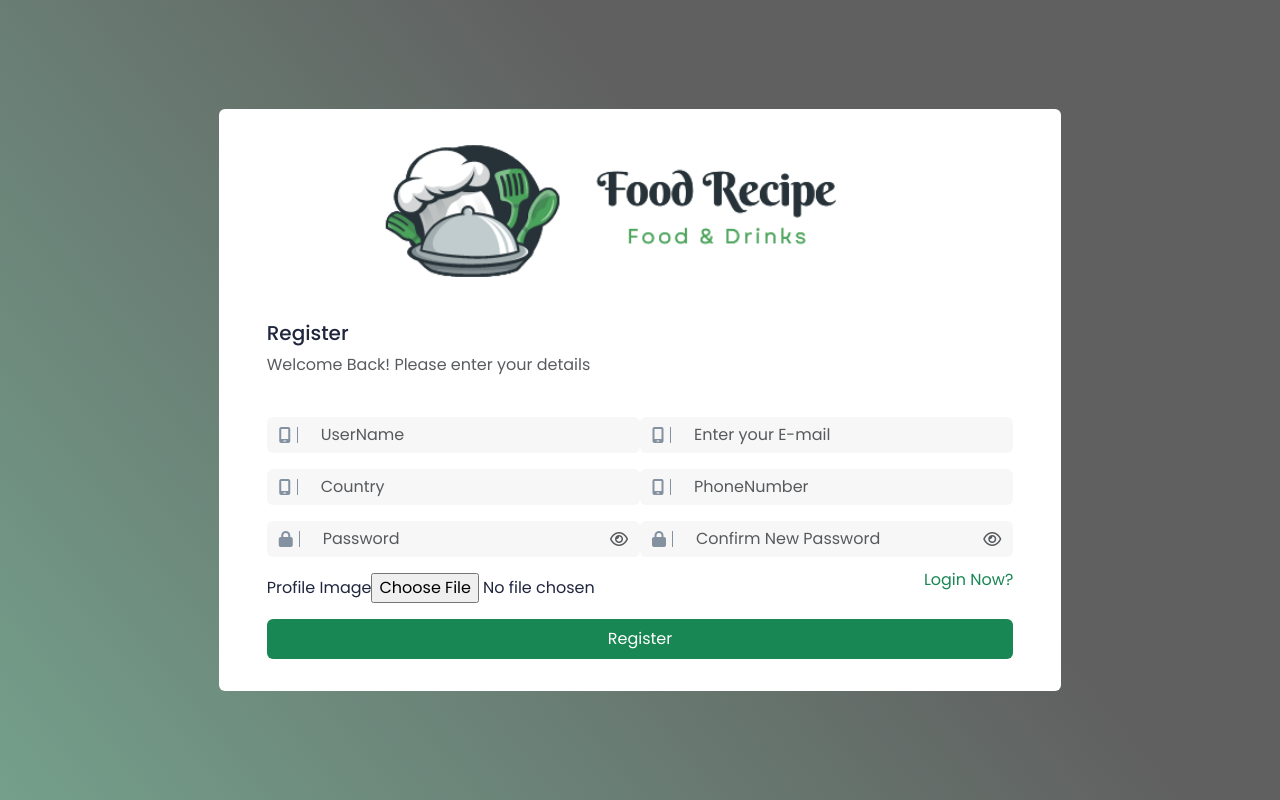
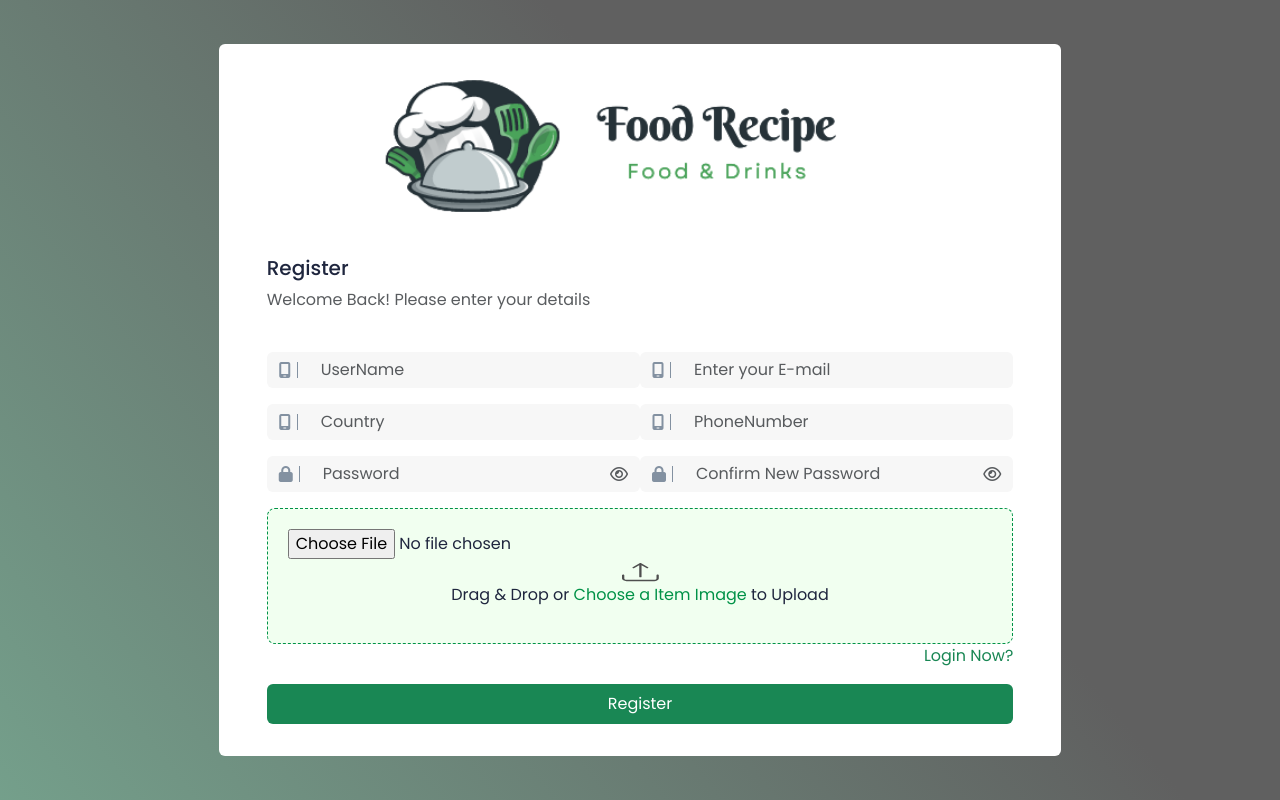
Before and after one commit to menna-elgindy/food-app, a React (Vite) app: page /register in a window 1280 px wide. Built offline with nearby package versions, Linux system fonts and the light colour scheme.

Commit message:
register & verify with issue

```diff
--- a/package.json
+++ b/package.json
@@ -17,6 +17,7 @@
     "react": "^18.3.1",
     "react-bootstrap": "^2.10.5",
     "react-dom": "^18.3.1",
+    "react-dropzone": "^14.3.5",
     "react-hook-form": "^7.53.1",
     "react-pro-sidebar": "^1.1.0",
     "react-router-dom": "^6.27.0",
--- a/src/index.css
+++ b/src/index.css
@@ -26,9 +26,9 @@ body{
     padding-right:6px
 
 }
-input[type='file']{
+/*input[type='file']{
     width:70%;
-}
+}*/
 .sidebar-color{
     background-color: #1F263E;
     border-radius:0 60px 0 0 ;
@@ -139,3 +139,9 @@ input[type='file']{
     white-space: nowrap;
     border-width: 0;
 }
+
+.input-img {
+    opacity: 1 !important;
+    display: block !important;
+    position: relative !important;
+  }
--- a/src/modules/authentication/components/Registeration/Registeration.jsx
+++ b/src/modules/authentication/components/Registeration/Registeration.jsx
@@ -1,19 +1,38 @@
-import React ,{useEffect, useState}from 'react'
+import React ,{useEffect, useState,useCallback}from 'react'
 import { Link, useNavigate } from 'react-router-dom'
 import { useForm } from 'react-hook-form'
 import axios from 'axios';
 import { toast } from 'react-toastify';
 import { axiosInstance, USERS_URLS } from '../../../../services/urls/urls';
 import { Email_VALIDATION, PASSWORD_VALIDATION } from '../../../../services/urls/validations';
+import { useDropzone } from 'react-dropzone';
+
 
 export default function Registeration() {
-    let {register,formState:{errors,isSubmitting},handleSubmit,watch,trigger} = useForm({mode:'onChange'});
+    let {register,formState:{errors,isSubmitting},handleSubmit,watch,trigger,setValue} = useForm({mode:'onChange'});
     let navigate = useNavigate();
     let [showPassword,setShowPassword]=useState(false);
 
     const togglePasswordVisibility =()=>{
       setShowPassword(prevState =>! prevState)
     }
+    const profileImage = watch("profileImage", null);
+
+        // Handle file drop
+        const onDrop = useCallback(
+          (acceptedFiles) => {
+              if (acceptedFiles.length > 0) {
+              // Replace the file if one already exists
+              setValue("profileImage", acceptedFiles[0], { shouldValidate: true });
+              }
+          },
+          [setValue]
+          );
+
+          const { getRootProps, getInputProps, isDragActive, open } = useDropzone({
+          onDrop,
+          multiple: false, // Restrict to a single file
+          });
 
     const onSubmit =async(data)=>{
       console.log(data)
@@ -24,7 +43,7 @@ export default function Registeration() {
         if(key !=='profileImage'){
             formData.append(key,data[key])
         }else{
-            formData.append(key,data?.[key]?.[0])
+            formData.append(key,data?.[key]?.[0] || data[key])
         }
     }
       try{
@@ -187,7 +206,8 @@ export default function Registeration() {
         {errors.confirmPassword&&<span className='text-danger '>{errors.confirmPassword.message}</span>}
       </div>
     </div>
-    <div className='d-flex justify-content-between align-items-center'>
+    {/*Profile image */}
+   { /*<div className='d-flex justify-content-between align-items-center'>
       <div className=" mt-3">
         <span>Profile Image</span>
           <input
@@ -196,9 +216,49 @@ export default function Registeration() {
             aria-describedby="basic-addon1"
             {...register('profileImage')}
             />
+        </div>*/}
+        <div className='text-end pt-3'>
+            <div
+                    {...getRootProps(
+                        {onClick:() => document.getElementById("profileImage").click()}
+                    )}
+                    style={{
+                    border: '1px dashed #009247',
+                    borderRadius: "8px",
+                    padding: "20px",
+                    textAlign: "center",
+                    cursor: "pointer",
+                    backgroundColor: '#F1FFF0'
+
+                    }}
+                >
+                    {/* Hidden Input for React Hook Form */}
+                    <input
+                    {...getInputProps()}
+                    id='profileImage'
+                    className='input-img'
+                    {...register("profileImage")}
+                    />
+                    {isDragActive ? (
+                    <p>Drop the file here...</p>
+                    ) : (
+                        <>
+                        <svg width="37" height="22" viewBox="0 0 37 22" fill="none" xmlns="http://www.w3.org/2000/svg">
+                    <path d="M1.1472 13.6199C1.78241 13.6199 2.29734 13.9113 2.29734 14.2707V17.5249C2.29734 18.2437 3.3272 18.8265 4.59761 18.8265H32.2008C33.4712 18.8265 34.5011 18.2437 34.5011 17.5249V14.2707C34.5011 13.9113 35.016 13.6199 35.6512 13.6199C36.2864 13.6199 36.8014 13.9113 36.8014 14.2707V17.5249C36.8014 18.9626 34.7416 20.1282 32.2008 20.1282H4.59761C2.0568 20.1282 -0.00292969 18.9626 -0.00292969 17.5249V14.2707C-0.00292969 13.9113 0.512003 13.6199 1.1472 13.6199Z" fill="#4F4F4F"/>
+                    <path d="M17.5859 2.22578C18.0351 1.97162 18.7633 1.97162 19.2125 2.22578L26.1133 6.13074C26.5624 6.3849 26.5624 6.79698 26.1133 7.05115C25.6641 7.30531 24.9359 7.30531 24.4868 7.05115L19.5494 4.25722V15.7025C19.5494 16.062 19.0344 16.3533 18.3992 16.3533C17.764 16.3533 17.2491 16.062 17.2491 15.7025V4.25722L12.3117 7.05115C11.8625 7.30531 11.1343 7.30531 10.6851 7.05115C10.236 6.79698 10.236 6.3849 10.6851 6.13074L17.5859 2.22578Z" fill="#4F4F4F"/>
+                    </svg>
+                     <p>Drag & Drop or<span style={{color:'#009247'}}> Choose a Item Image</span> to Upload</p>
+                     </>
+                    )}
+                </div>
+
+                {/* Display Selected Image */}
+                {profileImage && <p className='text-start'>Selected Image: {profileImage?.name||profileImage[0]?.name}</p>}
+
+        <Link to='/login' className='text-decoration-none text-success' >Login Now?</Link>
         </div>
-        <Link to='/login' className='text-decoration-none text-success' >Login Now?</Link>
-    </div>
+
+    {/*</div>*/}
       <button
         className='btn btn-success w-100 text-white rounded rounded-2 border-0 my-3 py-2'
         disabled={isSubmitting}
--- a/src/modules/authentication/components/ResetPass/ResetPass.jsx
+++ b/src/modules/authentication/components/ResetPass/ResetPass.jsx
@@ -21,6 +21,7 @@ export default function ResetPass() {
       try{
           let response = await axiosInstance.post(USERS_URLS.RESET_PASSWORD,data)
           toast.success('Password changed successfully')
+          sessionStorage.clear()
           navigate('/login')
       }catch(error){
         toast.error(error.response.data.message)
--- a/src/modules/authentication/components/VerfiyUser/VerifyUser.jsx
+++ b/src/modules/authentication/components/VerfiyUser/VerifyUser.jsx
@@ -6,10 +6,10 @@ import { Email_VALIDATION } from '../../../../services/urls/validations';
 import { toast } from 'react-toastify';
 
 export default function VerifyUser() {
-    let {register,setValue,formState:{errors,isSubmitting},handleSubmit,watch,trigger} = useForm({mode:'onChange'});
+    let {register,setValue,formState:{errors,isSubmitting},handleSubmit} = useForm({mode:'onChange'});
     let navigate = useNavigate();
     let [storedEmail, setStoredEmail]=useState('')
-    let [showPassword,setShowPassword]=useState(false);
+
 
     useEffect(()=>{// populate the email from prevoius step
         setStoredEmail(sessionStorage.getItem('email'))
@@ -22,6 +22,7 @@ export default function VerifyUser() {
         try{
             let response = await axiosInstance.put(USERS_URLS.VERIFY_USER,data)
             toast.success('Verified successfully')
+            sessionStorage.clear()
             navigate('/login')
         }catch(error){
           toast.error(error.response.data.message)
--- a/src/modules/recipes/components/RecipeForm/RecipeForm.jsx
+++ b/src/modules/recipes/components/RecipeForm/RecipeForm.jsx
@@ -1,4 +1,4 @@
-import React, { useEffect, useState } from 'react'
+import React, { useCallback, useEffect, useState } from 'react'
 import { Link, useNavigate, useParams } from 'react-router-dom'
 import styles from './RecipeForm.module.css'
 import { useForm } from 'react-hook-form';
@@ -7,13 +7,32 @@ import { toast } from 'react-toastify';
 import useBeforUnload from '../../../../hooks/useBeforUnload';
 import useCategories from '../../../categories/hooks/useCategories';
 import useTags from '../../../../hooks/useTags';
+import { useDropzone } from 'react-dropzone';
 export default function RecipeForm() {
-    const {register,formState:{errors ,isSubmitting},setValue,handleSubmit} = useForm({mode:'onChange'});
+    const {register,formState:{errors ,isSubmitting},setValue,watch,handleSubmit} = useForm({mode:'onChange'});
     const categoriesQuery = useCategories()
     const TagsQuery = useTags();
     const navigate =useNavigate()
     const params = useParams()
     const isNewRecipe = !params.recipeId
+
+    const recipeImage = watch("recipeImage", null);
+
+    // Handle file drop
+    const onDrop = useCallback(
+    (acceptedFiles) => {
+        if (acceptedFiles.length > 0) {
+        // Replace the file if one already exists
+        setValue("recipeImage", acceptedFiles[0], { shouldValidate: true });
+        }
+    },
+    [setValue]
+    );
+
+    const { getRootProps, getInputProps, isDragActive, open } = useDropzone({
+    onDrop,
+    multiple: false, // Restrict to a single file
+    });
 
     useBeforUnload();
 
@@ -33,16 +52,21 @@ export default function RecipeForm() {
         }
     },[])
 
+
     const onSubmit =async(data)=>{
+        console.log(data)
         const formData = new FormData()
 
         for(let key in data){
             if(key !=='recipeImage'){
                 formData.append(key,data[key])
             }else{
-                formData.append(key,data?.[key]?.[0])
+                formData.append(key,data?.[key]?.[0] || data[key])
             }
         }
+            /*for(let key in data){
+                    formData.append(key,data[key])
+            }*/
 
         try{
             let response = await axiosInstance[isNewRecipe?'post':'put'](isNewRecipe?RECIPE_URL.ADD_RECIPE:RECIPE_URL.UPDATE_RECIPE(params.recipeId),formData);
@@ -61,7 +85,7 @@ export default function RecipeForm() {
                 <h3>Fill the <span style={{color: '#009247'}}>Recipes</span> !</h3>
                 <p>you can now fill the meals easily using the table and form , click here and sill it with the table !</p>
             </div>
-            <Link to='/dashboard/recipes' className={styles['btn-primary']}>All Recipes <svg width="18" height="15" viewBox="0 0 18 15" fill="none" xmlns="http://www.w3.org/2000/svg">
+            <Link to='/recipes' className={styles['btn-primary']}>All Recipes <svg width="18" height="15" viewBox="0 0 18 15" fill="none" xmlns="http://www.w3.org/2000/svg">
             <path d="M17.9927 7.70752C17.9927 8.01676 17.8783 8.28271 17.6494 8.50537L11.5542 14.5913C11.4367 14.7088 11.313 14.7954 11.1831 14.8511C11.0532 14.9067 10.9202 14.9346 10.7842 14.9346C10.4749 14.9346 10.2214 14.8356 10.0234 14.6377C9.82552 14.446 9.72656 14.2048 9.72656 13.9141C9.72656 13.7656 9.75749 13.6265 9.81934 13.4966C9.875 13.3667 9.95231 13.2523 10.0513 13.1533L12.1294 11.0566L15.5156 7.94873L15.8867 8.58887L12.6118 8.78369H1.46045C1.13883 8.78369 0.879069 8.68473 0.681152 8.48682C0.477051 8.2889 0.375 8.02913 0.375 7.70752C0.375 7.39209 0.477051 7.13542 0.681152 6.9375C0.879069 6.73958 1.13883 6.64063 1.46045 6.64063L12.6118 6.64062L15.8867 6.83545L15.5156 7.46631L12.1294 4.36768L10.0513 2.271C9.95231 2.17204 9.875 2.05762 9.81934 1.92773C9.75749 1.79785 9.72656 1.65869 9.72656 1.51025C9.72656 1.21956 9.82552 0.978353 10.0234 0.786621C10.2214 0.588704 10.4749 0.489746 10.7842 0.489746C11.0625 0.489746 11.3161 0.601074 11.5449 0.82373L17.6494 6.91895C17.8783 7.13542 17.9927 7.39827 17.9927 7.70752Z" fill="white"/>
             </svg>
             </Link>
@@ -132,7 +156,7 @@ export default function RecipeForm() {
                 </div>
                 {errors.description&&<span className='text-danger '>{errors.description.message}</span>}
                 {/*Recipe Image */}
-                <div>
+                {/*<div>
                     <span style={{paddingRight:'10px'}}>Recipe Image</span>
                     <input
                         type="file"
@@ -140,7 +164,44 @@ export default function RecipeForm() {
                         aria-describedby="basic-addon1"
                         {...register('recipeImage')}
                         />
+                </div>*/}
+                <div
+                    {...getRootProps(
+                        {onClick:() => document.getElementById("recipeImage").click()}
+                    )}
+                    style={{
+                    border: '1px dashed #009247',
+                    borderRadius: "8px",
+                    padding: "20px",
+                    textAlign: "center",
+                    cursor: "pointer",
+                    backgroundColor: '#F1FFF0'
+
+                    }}
+                >
+                    {/* Hidden Input for React Hook Form */}
+                    <input
+                    {...getInputProps()}
+                    id='recipeImage'
+                    className='input-img'
+                    {...register("recipeImage")}
+                    />
+                    {isDragActive ? (
+                    <p>Drop the file here...</p>
+                    ) : (
+                        <>
+                        <svg width="37" height="22" viewBox="0 0 37 22" fill="none" xmlns="http://www.w3.org/2000/svg">
+                    <path d="M1.1472 13.6199C1.78241 13.6199 2.29734 13.9113 2.29734 14.2707V17.5249C2.29734 18.2437 3.3272 18.8265 4.59761 18.8265H32.2008C33.4712 18.8265 34.5011 18.2437 34.5011 17.5249V14.2707C34.5011 13.9113 35.016 13.6199 35.6512 13.6199C36.2864 13.6199 36.8014 13.9113 36.8014 14.2707V17.5249C36.8014 18.9626 34.7416 20.1282 32.2008 20.1282H4.59761C2.0568 20.1282 -0.00292969 18.9626 -0.00292969 17.5249V14.2707C-0.00292969 13.9113 0.512003 13.6199 1.1472 13.6199Z" fill="#4F4F4F"/>
+                    <path d="M17.5859 2.22578C18.0351 1.97162 18.7633 1.97162 19.2125 2.22578L26.1133 6.13074C26.5624 6.3849 26.5624 6.79698 26.1133 7.05115C25.6641 7.30531 24.9359 7.30531 24.4868 7.05115L19.5494 4.25722V15.7025C19.5494 16.062 19.0344 16.3533 18.3992 16.3533C17.764 16.3533 17.2491 16.062 17.2491 15.7025V4.25722L12.3117 7.05115C11.8625 7.30531 11.1343 7.30531 10.6851 7.05115C10.236 6.79698 10.236 6.3849 10.6851 6.13074L17.5859 2.22578Z" fill="#4F4F4F"/>
+                    </svg>
+                     <p>Drag & Drop or<span style={{color:'#009247'}}> Choose a Item Image</span> to Upload</p>
+                     </>
+                    )}
                 </div>
+
+                {/* Display Selected Image */}
+                {recipeImage && <p>Selected Image: {recipeImage?.name||recipeImage[0]?.name}</p>}
+
                 <div className='d-flex justify-content-end'>
                     <Link to='/dashboard/recipes' className={styles['btn-primary-outline']}>Cancle</Link>
                     <button disabled={isSubmitting} type='submit' className={styles['btn-primary']}>
--- a/src/modules/recipes/components/RecipesList/RecipesList.jsx
+++ b/src/modules/recipes/components/RecipesList/RecipesList.jsx
@@ -2,7 +2,7 @@ import React,{useState,useEffect} from 'react'
 import Header from '../../../shared/components/Header/Header'
 import image from '../../../../assets/imgs/recipes-img.png'
 import DeleteConfirmation from '../../../shared/components/DeleteConfirmation/DeleteConfirmation';
-import { axiosInstance, RECIPE_URL } from '../../../../services/urls/urls';
+import { axiosInstance, baseImageURL, RECIPE_URL } from '../../../../services/urls/urls';
 import NoData from '../../../shared/components/NoData/NoData';
 import { Link } from 'react-router-dom';
 
@@ -88,7 +88,7 @@ export default function RecipesList() {
               { recipesItems.length>0?recipesItems.map((recipe)=>
                   <tr key={recipe.id}>
                     <td>{recipe.name}</td>
-                    <td>{recipe.imagePath?<img src={`https://upskilling-egypt.com:3006/${recipe.imagePath}`} style={{width:'56px',borderRadius:'8px'}}/>:''}</td>
+                    <td>{recipe.imagePath?<img src={`${baseImageURL}/${recipe.imagePath}`} style={{width:'56px',borderRadius:'8px'}}/>:''}</td>
                     <td>{recipe.price}</td>
                     <td>{recipe.description}</td>
                     <td>{recipe.tag.name}</td>
--- a/src/modules/shared/components/Sidebar/Sidebar.jsx
+++ b/src/modules/shared/components/Sidebar/Sidebar.jsx
@@ -3,7 +3,7 @@ import { Link } from 'react-router-dom'
 import { Sidebar, Menu, MenuItem, SubMenu } from 'react-pro-sidebar';
 import logo from '../../../../assets/imgs/app-logo.png'
 
-export default function SideBar({setLoginData}) {
+export default function SideBar({setLoginData,setCurrentUser}) {
   const [isCollapse,setIsCollapse]=useState(false);
 
   let toggleCollapse = ()=>{
@@ -47,6 +47,7 @@ export default function SideBar({setLoginData}) {
               component={<Link onClick={()=>{
                 localStorage.clear()
                 setLoginData(null)
+                setCurrentUser(null)
 
               }} to='/login'/>}
               icon={<i className="fa-solid fa-right-from-bracket"></i>}
--- a/src/services/urls/urls.jsx
+++ b/src/services/urls/urls.jsx
@@ -1,6 +1,7 @@
 import axios from "axios"
 
 export const baseURL ='https://upskilling-egypt.com:3006/api/v1'
+export const baseImageURL ='https://upskilling-egypt.com:3006'
 export const axiosInstance =axios.create({
     baseURL,
     headers:{Authorization:localStorage.getItem('token')}
@@ -29,7 +30,10 @@ export const USERS_URLS ={
     REGISTER:`Users/Register`,
     FORGET_PASSWORD:`/Users/Reset/Request`,
     RESET_PASSWORD:`/Users/Reset`,
-    VERIFY_USER:`/Users/verify`
+    VERIFY_USER:`/Users/verify`,
+    GET_CURRENTUSER:`/Users/currentUser`,
+    GET_USER:(id)=>`/Users/${id}`
+
 }
 
 //TAGS
```
Also changed, not shown: src/App.jsx (+28 -5 lines), src/modules/shared/components/MasterLayout/MasterLayout.jsx (+3 -4 lines), src/modules/shared/components/Navbar/Navbar.jsx (+42 -3 lines), src/assets/imgs/Girl-Avatar.png (added), 1 other file (tests, documents, lock files or other folders).
